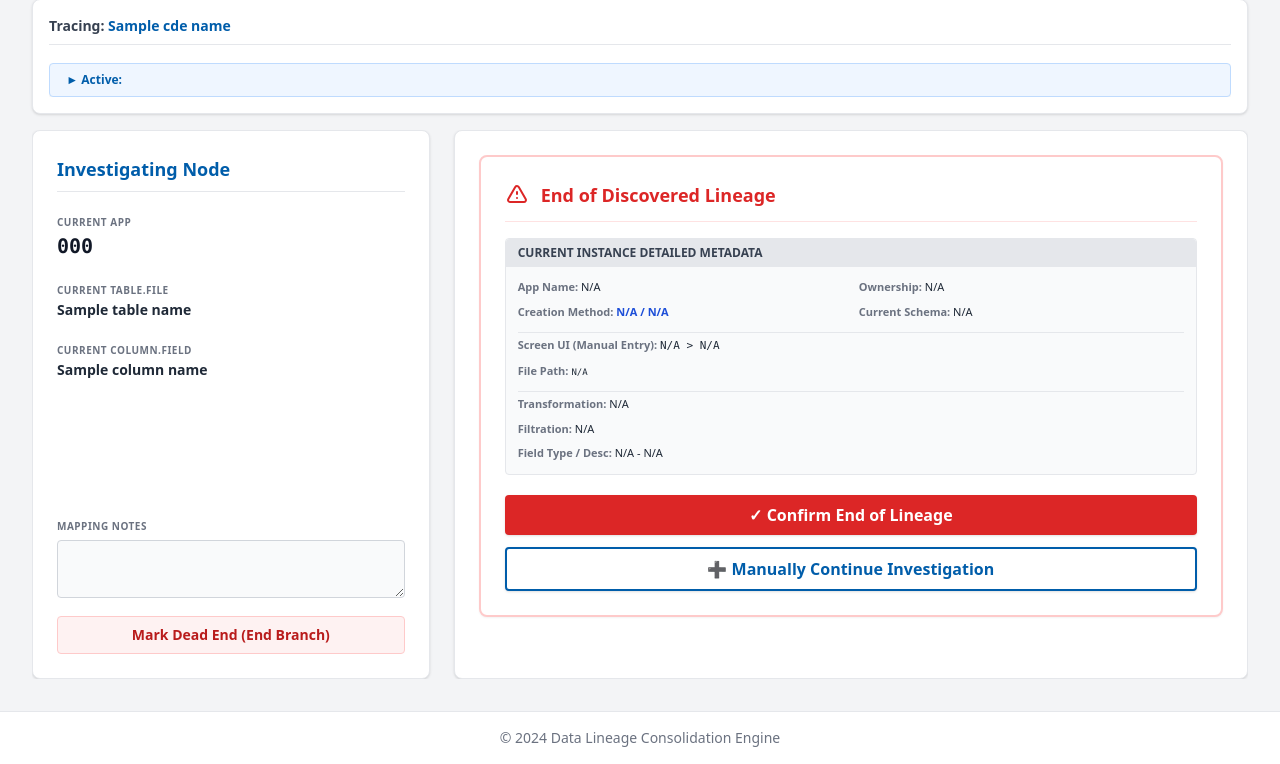
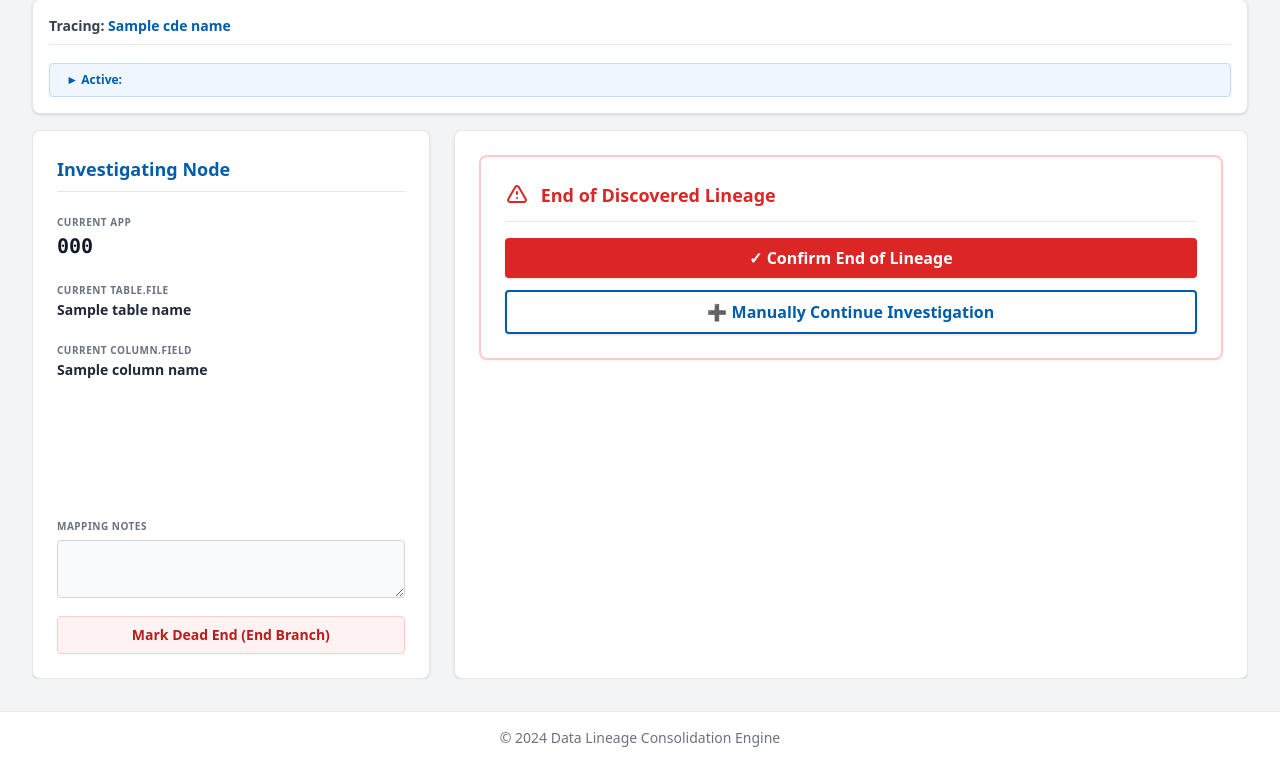
Before and after one commit to AbeilCoelho/lin2, a Python web app: template templates/trace.html in a window 1280 px wide. Shown: the part 101-865 px from the top of the page. Run offline with Jinja, Linux system fonts and the light colour scheme; the template is opened without the code that fills it: most values are stand-ins (such as "Sample title", 1, 10 or a date in 2020); some libraries are stand-ins or nearby versions.

Commit message:
improve user interface and auto-resolve feature

```diff
--- a/templates/trace.html
+++ b/templates/trace.html
@@ -1,14 +1,32 @@
 {% extends 'base.html' %}
 
 {% block content %}
-<div x-data="tracingApp()" x-init="initTrace()" class="max-w-7xl mx-auto h-[85vh] flex flex-col">
+<div x-data="tracingApp()" x-init="initTrace()" class="max-w-7xl mx-auto h-[85vh] flex flex-col relative">
+
+    <!-- Pop-up Modal for Details -->
+    <div x-show="showModal" class="fixed inset-0 bg-black bg-opacity-50 z-50 flex justify-center items-center" style="display: none;">
+        <div class="bg-white rounded-lg shadow-xl w-3/4 max-w-3xl max-h-[80vh] flex flex-col" @click.away="showModal = false">
+            <div class="p-4 border-b bg-gray-50 flex justify-between items-center rounded-t-lg">
+                <h3 class="font-bold text-rbcBlue text-lg">Instance Schema Details</h3>
+                <button @click="showModal = false" class="text-gray-400 hover:text-red-500 font-bold text-xl">&times;</button>
+            </div>
+            <div class="p-4 overflow-y-auto grid grid-cols-2 gap-4 text-xs font-mono">
+                <template x-for="(val, key) in modalData" :key="key">
+                    <div x-show="val && val !== 'nan' && val !== ''" class="bg-gray-50 p-2 rounded border border-gray-200">
+                        <span class="font-bold text-gray-500 block mb-1 uppercase" x-text="key"></span>
+                        <span class="text-gray-900 break-all" x-text="val"></span>
+                    </div>
+                </template>
+            </div>
+        </div>
+    </div>
 
     <!-- Path & Branches Header -->
     <div class="bg-white shadow rounded-lg p-4 mb-4 border border-gray-200">
         <div class="flex justify-between items-center text-sm mb-3 border-b pb-2">
             <div>
                 <span class="font-bold text-gray-700">Tracing: <span class="text-rbcBlue">{{ cde_name }}</span></span>
-                <span x-show="resumeMode" class="ml-2 bg-yellow-100 text-yellow-800 text-[10px] font-bold px-2 py-0.5 rounded shadow-sm border border-yellow-200">AUTO-RESOLVE MANUAL REVIEW MODE</span>
+                <span x-show="resumeMode" class="ml-2 bg-yellow-100 text-yellow-800 text-[10px] font-bold px-2 py-0.5 rounded shadow-sm border border-yellow-200">EDIT / REVIEW MODE</span>
             </div>
 
             <button x-show="stack.length > 1 || undoHistory.length > 1" @click="undo()" :disabled="loading" :class="loading ? 'opacity-50 cursor-not-allowed' : 'hover:bg-red-200 hover:text-red-700'" class="bg-gray-200 text-gray-700 font-bold py-1 px-3 rounded text-xs transition duration-200">
@@ -16,7 +34,6 @@
             </button>
         </div>
 
-        <!-- REQ 2: Better Branch Visualization -->
         <div class="space-y-1.5 max-h-32 overflow-y-auto mt-2">
             <template x-for="(path, pIdx) in completedPaths" :key="'comp'+pIdx">
                 <div class="flex items-center bg-green-50 p-1 rounded opacity-75 text-[10px] border border-green-100">
@@ -77,80 +94,49 @@
                     <h3 class="text-lg font-bold">End of Discovered Lineage</h3>
                 </div>
 
-                <!-- REQ 4: Exact Real Data Schema Layout -->
-                <div class="bg-gray-50 rounded border border-gray-200 mb-5">
-                    <div class="bg-gray-200 px-3 py-1.5 rounded-t"><h4 class="text-xs font-bold text-gray-700 uppercase">Current Instance Detailed Metadata</h4></div>
-                    <div class="p-3 grid grid-cols-2 gap-x-4 gap-y-2 text-[11px]">
-                        <div><span class="font-bold text-gray-500">App Name:</span> <span class="text-gray-800" x-text="getMeta('Current app name')"></span></div>
-                        <div><span class="font-bold text-gray-500">Ownership:</span> <span class="text-gray-800" x-text="getMeta('Current App Ownership (RBC Owned or Vendor Managed)')"></span></div>
-                        <div><span class="font-bold text-gray-500">Creation Method:</span> <span class="text-blue-700 font-bold" x-text="getMeta('Created/Sourced') + ' / ' + getMeta('Manually entered/Derived')"></span></div>
-                        <div><span class="font-bold text-gray-500">Current Schema:</span> <span class="text-gray-800" x-text="getMeta('Schema')"></span></div>
-                        <div class="col-span-2 border-t pt-1 mt-1"><span class="font-bold text-gray-500">Screen UI (Manual Entry):</span> <span class="text-gray-800 font-mono" x-text="getMeta('Screen Name (UI)') + ' > ' + getMeta('Screen Field Name (UI)')"></span></div>
-                        <div class="col-span-2"><span class="font-bold text-gray-500">File Path:</span> <span class="text-gray-800 font-mono text-[9px] break-all" x-text="getMeta('file')"></span></div>
-                        <div class="col-span-2 border-t pt-1 mt-1"><span class="font-bold text-gray-500">Transformation:</span> <span class="text-gray-800" x-text="getMeta('Transformation Logic', 'Transformation Description')"></span></div>
-                        <div class="col-span-2"><span class="font-bold text-gray-500">Filtration:</span> <span class="text-gray-800" x-text="getMeta('Filtration Logic', 'Filtration Description')"></span></div>
-                        <div class="col-span-2"><span class="font-bold text-gray-500">Field Type / Desc:</span> <span class="text-gray-800" x-text="getMeta('Data Element Field Type') + ' - ' + getMeta('Field Description')"></span></div>
-                    </div>
-                </div>
-
                 <div x-show="!showManualInput" class="flex flex-col space-y-3">
                     <button @click="finishLineage(true)" class="w-full bg-red-600 hover:bg-red-700 text-white font-bold py-2 px-4 rounded shadow transition">✓ Confirm End of Lineage</button>
                     <button @click="showManualInput = true" class="w-full bg-white hover:bg-gray-50 text-rbcBlue border-2 border-rbcBlue font-bold py-2 px-4 rounded shadow transition">➕ Manually Continue Investigation</button>
                 </div>
 
-                                <!-- Manual Input Form -->
-                <div x-show="showManualInput" x-transition class="bg-blue-50 p-4 rounded border border-blue-200">
+                <!-- Manual Input Form -->
+                <div x-show="showManualInput" x-transition class="bg-blue-50 p-4 rounded border border-blue-200 mt-4">
                     <h4 class="text-xs font-bold text-rbcBlue uppercase tracking-wider mb-3">Define Next Source</h4>
                     <div class="grid grid-cols-1 gap-3 text-sm mb-4">
                         <div><label class="block font-bold text-gray-700 mb-1">Source App Code *</label><input type="text" x-model="manualApp" class="w-full border rounded p-2 uppercase focus:ring-rbcBlue"></div>
                         <div><label class="block font-bold text-gray-700 mb-1">Source Table / File *</label><input type="text" x-model="manualTable" class="w-full border rounded p-2 focus:ring-rbcBlue"></div>
                         <div><label class="block font-bold text-gray-700 mb-1">Source Column / Field *</label><input type="text" x-model="manualCol" class="w-full border rounded p-2 focus:ring-rbcBlue"></div>
                     </div>
-
-                    <!-- Manual Standardization Options -->
-                    <div x-show="manualTable || manualCol" class="bg-yellow-50 border border-yellow-200 rounded p-3 mb-4">
-                        <label class="block text-[10px] font-bold text-yellow-800 uppercase mb-2">Standardization Output Option:</label>
-                        <div class="space-y-2">
-                            <label class="flex items-center p-2 border border-yellow-200 rounded cursor-pointer bg-white hover:bg-yellow-100">
-                                <input type="radio" value="current" x-model="manualStitchChoice" class="w-4 h-4 text-rbcBlue">
-                                <span class="ml-3 text-xs"><b>Keep Current:</b> <span x-text="currentNode.original_table + '.' + currentNode.original_col"></span></span>
-                            </label>
-                            <label class="flex items-center p-2 border border-yellow-200 rounded cursor-pointer bg-white hover:bg-yellow-100">
-                                <input type="radio" value="manual" x-model="manualStitchChoice" class="w-4 h-4 text-rbcBlue">
-                                <span class="ml-3 text-xs"><b>Keep Manual:</b> <span x-text="manualTable + '.' + manualCol"></span></span>
-                            </label>
-                            <label class="flex items-center p-2 border border-yellow-200 rounded cursor-pointer bg-yellow-100 shadow-sm">
-                                <input type="radio" value="concat" x-model="manualStitchChoice" class="w-4 h-4 text-rbcBlue">
-                                <span class="ml-3 text-xs"><b>Concatenate:</b> <span x-text="(currentNode.original_table === manualTable ? manualTable : currentNode.original_table + '/' + manualTable) + '.' + (currentNode.original_col === manualCol ? manualCol : currentNode.original_col + '/' + manualCol)"></span></span>
-                            </label>
-                        </div>
-                    </div>
-
                     <div class="flex gap-2">
                         <button @click="showManualInput = false" class="w-1/3 bg-gray-200 hover:bg-gray-300 text-gray-700 font-bold py-2 px-4 rounded transition">Cancel</button>
                         <button @click="submitManualSource()" :disabled="!manualApp || !manualTable || !manualCol" class="w-2/3 bg-rbcYellow hover:bg-yellow-500 text-gray-900 font-bold py-2 px-4 rounded transition disabled:opacity-50">Trace Manual Entry →</button>
                     </div>
                 </div>
-
             </div>
 
             <div x-show="candidates.length > 0">
                 <h2 class="text-lg font-bold text-gray-800 mb-4 border-b pb-2">Select Source (Available Options)</h2>
                 <div class="space-y-4">
                     <template x-for="(cand, idx) in candidates" :key="idx">
-                        <div class="border border-gray-300 rounded-lg p-5 bg-white shadow-sm hover:border-rbcBlue transition">
-                            <div class="flex justify-between items-center mb-3">
-                                <div class="flex gap-2">
+                        <div class="border border-gray-300 rounded-lg p-5 bg-white shadow-sm hover:border-rbcBlue transition relative">
+                            <!-- Info Button -->
+                            <button @click="modalData = cand.raw_rows[0].raw_row_data; showModal = true" class="absolute top-4 right-4 text-gray-400 hover:text-rbcBlue transition" title="View Full Data Row">
+                                <svg class="w-6 h-6" fill="none" stroke="currentColor" viewBox="0 0 24 24"><path stroke-linecap="round" stroke-linejoin="round" stroke-width="2" d="M13 16h-1v-4h-1m1-4h.01M21 12a9 9 0 11-18 0 9 9 0 0118 0z"></path></svg>
+                            </button>
+
+                            <div class="mb-3">
+                                <div class="flex gap-2 mb-2">
                                     <span class="px-2 py-0.5 text-[10px] font-bold uppercase rounded text-white" :class="cand.source === 'Global Lineage' ? 'bg-purple-500' : 'bg-rbcBlue'" x-text="cand.source"></span>
                                     <span class="px-2 py-0.5 text-[10px] font-bold uppercase rounded" :class="cand.match_type.includes('Exact') ? 'bg-green-100 text-green-800' : 'bg-yellow-100 text-yellow-800'" x-text="cand.match_type"></span>
                                 </div>
+                                <p class="text-[10px] text-gray-500 font-bold uppercase">Source File: <span class="text-rbcBlue normal-case tracking-tight" x-text="cand.file_path"></span></p>
                             </div>
 
                             <div class="mb-3 border-l-4 border-rbcBlue pl-3 py-2 bg-blue-50 text-sm">
                                 <p><span class="font-bold text-[10px] text-gray-600 uppercase">Found Table:</span> <span class="font-mono font-bold text-rbcBlue" x-text="cand.found_table"></span></p>
                                 <p><span class="font-bold text-[10px] text-gray-600 uppercase">Found Column:</span> <span class="font-mono text-gray-800" x-text="cand.found_col"></span></p>
                             </div>
-                            <!-- PERFECTED FUZZY STITCHING -->
+
                             <template x-if="cand.raw_rows && cand.raw_rows[0] && (cand.raw_rows[0].match_type.includes('Fuzzy') || cand.raw_rows[0].match_type.includes('Flexible'))">
                                 <div class="mb-3 bg-yellow-50 border border-yellow-200 rounded p-3">
                                     <label class="block text-[10px] font-bold text-yellow-800 uppercase mb-2">⚠️ Fuzzy Match Found - Standardization Output:</label>
@@ -165,14 +151,14 @@
                                         </label>
                                         <label class="flex items-center p-2 border border-yellow-200 rounded cursor-pointer bg-yellow-100 shadow-sm">
                                             <input type="radio" value="concat" x-model="cand.stitchChoice" class="w-4 h-4">
-                                            <span class="ml-3 text-xs"><span class="font-bold text-gray-700">Concatenate (Smart):</span>
+                                            <span class="ml-3 text-xs"><span class="font-bold text-gray-700">Concatenate:</span>
                                             <span class="font-mono text-gray-900" x-text="(cand.raw_rows[0].searched_table === cand.found_table ? cand.found_table : cand.raw_rows[0].searched_table + '/' + cand.found_table) + '.' + (cand.raw_rows[0].searched_col === cand.found_col ? cand.found_col : cand.raw_rows[0].searched_col + '/' + cand.found_col)"></span>
                                             </span>
                                         </label>
                                     </div>
-                                    <p class="text-[10px] text-yellow-700 mt-2 font-bold uppercase">This value will be applied to the Source and Current fields to perfectly stitch the lineage flow.</p>
                                 </div>
                             </template>
+
                             <div class="bg-gray-100 border border-gray-200 rounded p-3 flex justify-between items-center mt-3">
                                 <div>
                                     <p class="text-[10px] text-gray-600 font-bold uppercase mb-1">Source Apps (<span x-text="cand.source_count"></span>):</p>
@@ -183,11 +169,10 @@
                                     </div>
                                 </div>
 
-                                <!-- REQ 1: Resume Auto-Resolve Button -->
                                 <template x-if="resumeMode">
                                     <button @click="resumeAutoResolve(cand)" :disabled="loading" class="bg-green-500 hover:bg-green-600 text-white font-bold py-2 px-4 rounded shadow transition text-sm flex items-center">
                                         <svg class="w-4 h-4 mr-1" fill="none" stroke="currentColor" viewBox="0 0 24 24"><path stroke-linecap="round" stroke-linejoin="round" stroke-width="2" d="M13 10V3L4 14h7v7l9-11h-7z"></path></svg>
-                                        Confirm & Resume Auto-Resolve
+                                        Confirm & Resume
                                     </button>
                                 </template>
                                 <template x-if="!resumeMode">
@@ -219,6 +204,7 @@
             loading: false,
             undoHistory: [],
             showManualInput: false, manualApp: '', manualTable: '', manualCol: '', manualStitchChoice: 'concat',
+            showModal: false, modalData: null,
 
             snapshotState() { return JSON.stringify({ stack: this.stack, pendingBranches: this.pendingBranches, completedPaths: this.completedPaths, currentNode: this.currentNode }); },
 
@@ -238,14 +224,6 @@
 
             isTargetApp(appCode) { return this.targetApps.includes((appCode || "").toUpperCase()); },
 
-            getMeta(...keys) {
-                if (!this.currentNode.raw_data) return "N/A";
-                for (let key of keys) {
-                    if (this.currentNode.raw_data[key] && String(this.currentNode.raw_data[key]).trim() !== '') return this.currentNode.raw_data[key];
-                }
-                return "N/A";
-            },
-
             async searchCandidates() {
                 this.loading = true;
                 this.showManualInput = false;
@@ -259,7 +237,6 @@
                 } catch (e) { alert("Error: " + e.message); } finally { this.loading = false; }
             },
 
-            // --> FIXED: ADDED THE MISSING getStitchedValues FUNCTION <--
             getStitchedValues(cand) {
                 let st = (cand.raw_rows && cand.raw_rows[0] && cand.raw_rows[0].searched_table) ? cand.raw_rows[0].searched_table : this.currentNode.original_table;
                 let sc = (cand.raw_rows && cand.raw_rows[0] && cand.raw_rows[0].searched_col) ? cand.raw_rows[0].searched_col : this.currentNode.original_col;
@@ -269,7 +246,6 @@
                 if (cand.stitchChoice === 'searched') return { table: st, col: sc };
                 if (cand.stitchChoice === 'found') return { table: ft, col: fc };
 
-                // Concat (Smart)
                 return {
                     table: (st === ft) ? ft : `${st}/${ft}`,
                     col: (sc === fc) ? fc : `${sc}/${fc}`
@@ -369,16 +345,6 @@
                 }
             },
 
-            resetTrace() {
-                if (confirm('🔄 Reset entire trace?')) {
-                    this.stack = [{ app: "{{ app_code }}", original_table: "{{ table_name }}", original_col: "{{ column_name }}", notes: "", reconciled_table: "{{ table_name }}", reconciled_col: "{{ column_name }}" }];
-                    this.pendingBranches = []; this.completedPaths = []; this.candidates = [];
-                    this.currentNode = { ...this.stack[0] };
-                    this.undoHistory = [this.snapshotState()];
-                    this.searchCandidates();
-                }
-            },
-
             async finishLineage(isDeadEnd) {
                 this.completedPaths.push({ stack: [...this.stack], is_dead_end: isDeadEnd });
 
```
Also changed, not shown: app.py (+73 -13 lines), templates/dashboard.html (+30 -75 lines).
